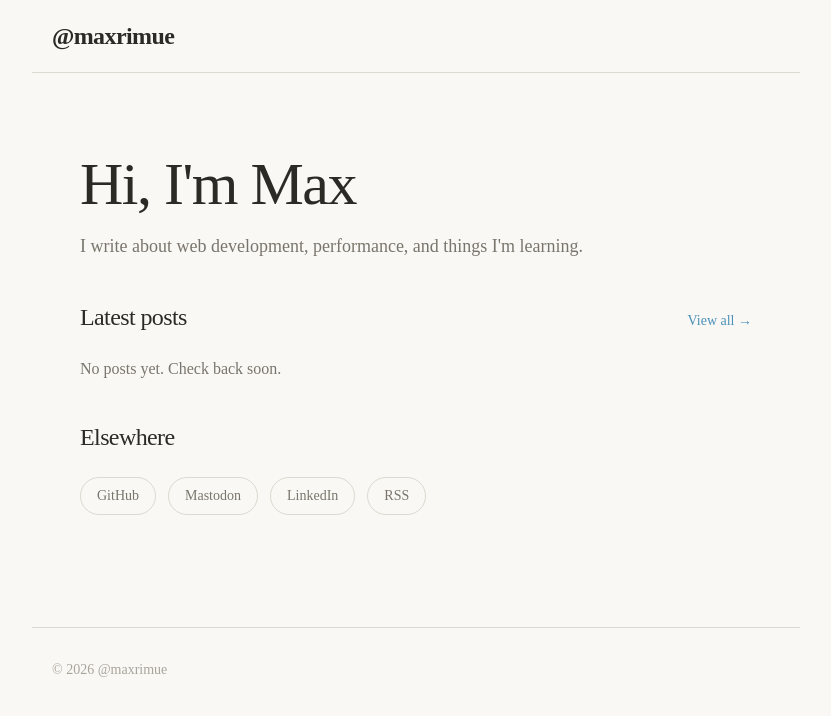
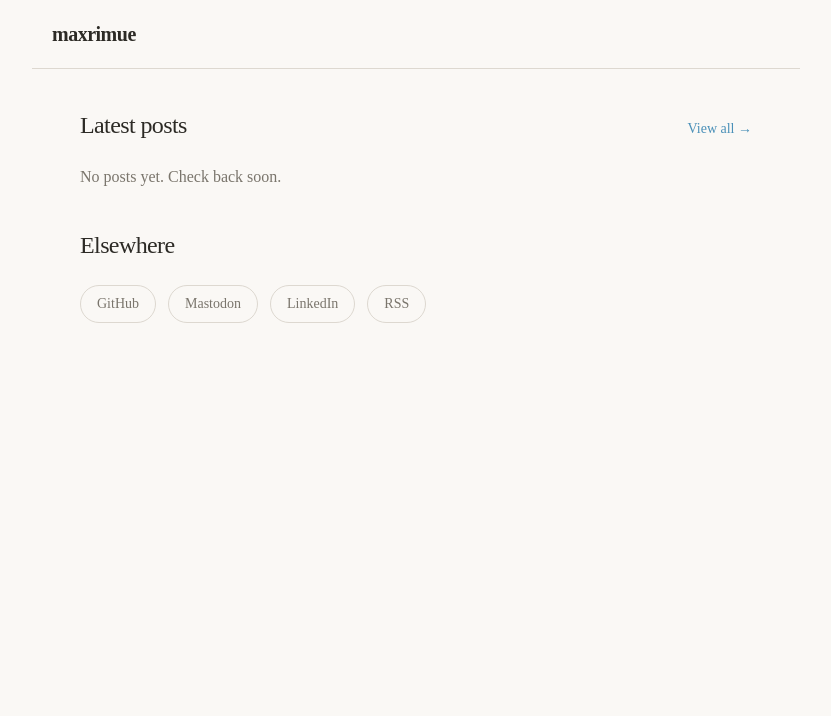
Before and after one commit to maxrimue/blog, an Astro site: page / in a window 1280 px wide. Shown: the whole page, without its empty margins (224-1055 px from the left). Built offline with nearby package versions, Linux system fonts and the light colour scheme; Astro itself is replaced by a stand-in of ours.

Commit message:
minor style changes

```diff
--- a/src/components/BaseHead.astro
+++ b/src/components/BaseHead.astro
@@ -17,7 +17,7 @@ const { title, description } = Astro.props;
 <!-- Global Metadata -->
 <meta charset="utf-8" />
 <meta name="viewport" content="width=device-width,initial-scale=1" />
-<link rel="icon" type="image/svg+xml" href="/favicon.svg" />
+<!-- <link rel="icon" type="image/svg+xml" href="/favicon.svg" /> -->
 <link rel="sitemap" href="/sitemap-index.xml" />
 <link
   rel="alternate"
--- a/src/components/Footer.astro
+++ b/src/components/Footer.astro
@@ -2,8 +2,7 @@
 import { SITE_TITLE } from "../consts";
 ---
 
-<footer
+<!-- <footer
   class="max-w-3xl mx-auto px-5 py-8 mt-8 border-t border-border text-sm text-text-faint"
 >
-  <span>&copy; {new Date().getFullYear()} {SITE_TITLE}</span>
-</footer>
+</footer> -->
--- a/src/components/Header.astro
+++ b/src/components/Header.astro
@@ -7,7 +7,7 @@ import { SITE_TITLE } from "../consts";
 >
   <a
     href="/"
-    class="font-inter text-2xl font-bold tracking-tight text-text hover:text-accent transition-colors"
+    class="font-inter text-xl font-bold tracking-tight text-text hover:text-accent transition-colors"
   >
     {SITE_TITLE}
   </a>
--- a/src/consts.ts
+++ b/src/consts.ts
@@ -1,5 +1,5 @@
 // Place any global data in this file.
 // You can import this data from anywhere in your site by using the `import` keyword.
 
-export const SITE_TITLE = "@maxrimue";
+export const SITE_TITLE = "maxrimue";
 export const SITE_DESCRIPTION = "Welcome to my website!";
--- a/src/pages/index.astro
+++ b/src/pages/index.astro
@@ -13,15 +13,6 @@ const posts = sortByDateDesc(
 
 <Layout>
   <div class="max-w-2xl mx-auto">
-    <section class="py-10">
-      <h1 class="font-inter text-5xl sm:text-6xl tracking-tight leading-[1.05]">
-        Hi, I'm Max
-      </h1>
-      <p class="mt-4 text-lg text-text-muted leading-relaxed max-w-lg">
-        I write about web development, performance, and things I'm learning.
-      </p>
-    </section>
-
     <section class="pb-10">
       <div class="flex items-baseline justify-between mb-6">
         <h2 class="font-inter text-2xl tracking-tight">Latest posts</h2>
```
Also changed, not shown: public/favicon.svg (deleted).
